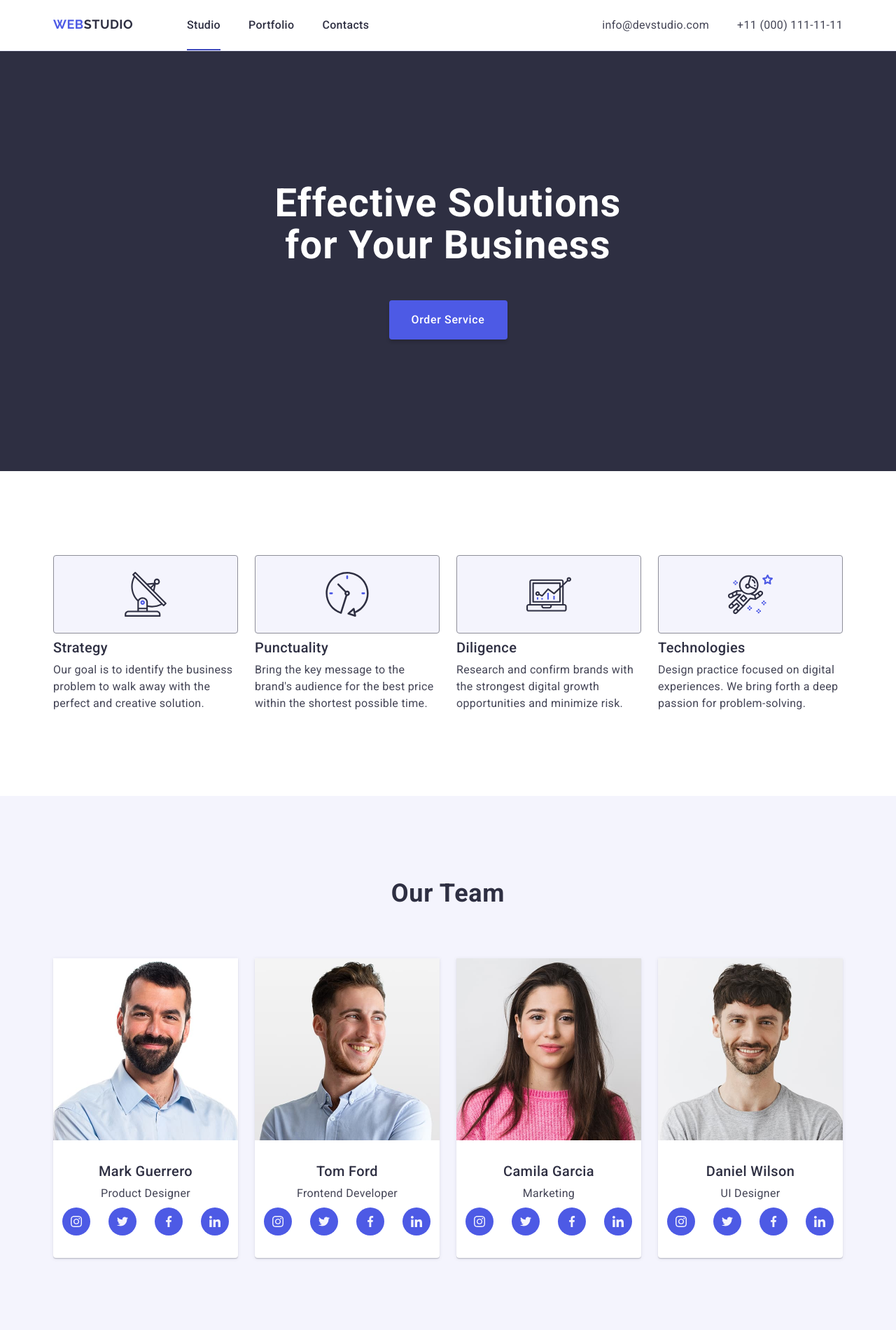
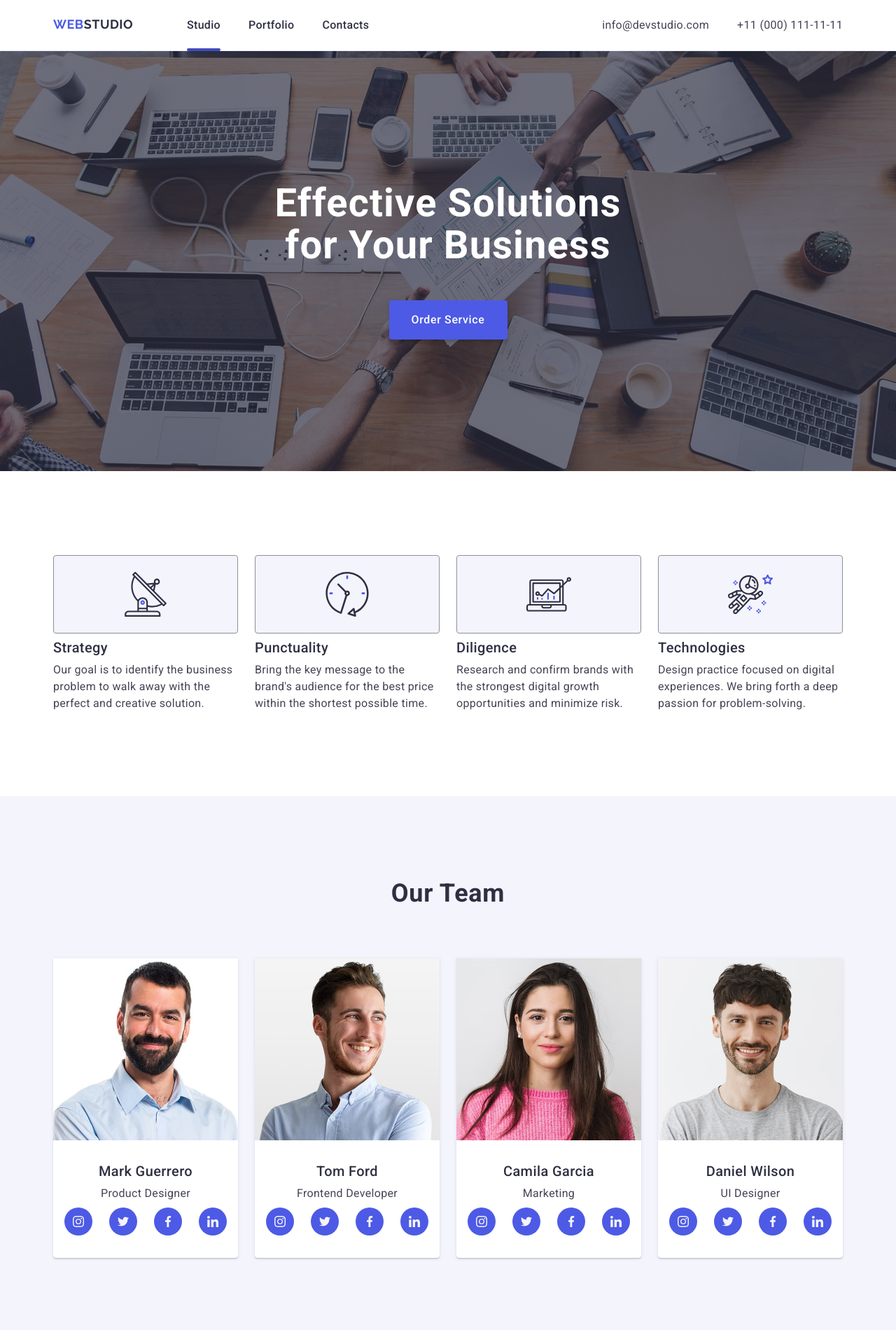
Before and after one commit to Anna-Ivanchenko/goit-markup-hw-04, a plain HTML site: page index.html in a window 1280 px wide. Shown: the top 1900 px of the page at 70% size. Drawn offline with nearby package versions, Linux system fonts and the light colour scheme.

Commit message:
add bug fixes for section header,hero,benefits,team

```diff
--- a/css/styles.css
+++ b/css/styles.css
@@ -1,3 +1,4 @@
+/* #region head */
 *,
 *::before,
 *::after {
@@ -38,10 +39,14 @@ img {
     margin-left: auto;
     margin-right: auto;
 }
+/* #endregion head */
 
 /* #region header */
 .page-header {
-    border-bottom: 1px solid #e7e9fc
+    border-bottom: 1px solid #e7e9fc;
+    box-shadow: 0px 2px 1px rgba(46, 47, 66, 0.08),
+        0px 1px 1px rgba(46, 47, 66, 0.16),
+        0px 1px 6px rgba(46, 47, 66, 0.08);
 }
 
 header .container {
@@ -90,6 +95,7 @@ header .nav {
     padding-top: 24px;
     padding-bottom: 24px;
     position: relative;
+    transition: color 250ms cubic-bezier(0.4, 0, 0.2, 1);
 }
 
 .nav-list .nav-link:hover,
@@ -104,11 +110,14 @@ header .nav {
     left: 0;
     bottom: 0;
     width: 0;
-    height: 2px;
+    height: 4px;
+    bottom: -1px;
+    border-radius: 2px;
 }
 
 .nav-link.caret::after {
     width: 100%;
+
 }
 
 .contact {
@@ -126,6 +135,7 @@ header .nav {
     color: #434455;
     line-height: 1.5;
     letter-spacing: 0.02em;
+    transition: color 250ms cubic-bezier(0.4, 0, 0.2, 1);
 }
 .contact .contacts:hover,
 .contact .contacts:focus {
@@ -138,11 +148,10 @@ header .nav {
 .hero-section {
     max-width: 1440px;
     background-color: #2E2F42;
-    background-image: linear-gradient(rgba(46, 47, 66, 0.7)),
-    url('/images/people-office.jpg');
+    background-image: linear-gradient(rgba(46, 47, 66, 0.7), rgba(46, 47, 66, 0.7)), url('/images/people-office.jpg');
     background-repeat: no-repeat;
     background-size: cover;
-    background-position: center center;
+    background-position: center;
     padding-top: 188px;
     padding-bottom: 188px;
     margin: 0 auto;
@@ -182,6 +191,7 @@ header .nav {
     cursor: pointer;
     margin-left: auto;
     margin-right: auto;
+    transition: background-color 250ms cubic-bezier(0.4, 0, 0.2, 1);
 }
 
 .hero-button:hover,
@@ -234,6 +244,7 @@ header .nav {
     border: 1px solid #8e8f99;
     border-radius: 4px;
     background: #f4f4fd;
+    margin-bottom: 8px;
 
 }
 
@@ -243,7 +254,6 @@ header .nav {
     font-size: 20px;
     line-height: 1.2;
     letter-spacing: 0.02em;
-    margin-top: 8px;
     margin-bottom: 8px;
 
 }
@@ -276,26 +286,35 @@ header .nav {
 
 .team-icon-list {
     display: flex;
-    justify-content: space-around;
+    justify-content: center;
     margin-top: 8px;
+    gap: 24px;
 
 }
 
-.team-icon-item{
-    display: flex;
-    justify-content: center;
-    align-items: center;
-    width: 40px;
-    height: 40px;
-    fill: #f4f4fd;
+.team-icon-list .team_link_icon {
+    width: 100%;
+    height: 100%;
     background-color: #4d5ae5;
     border-radius: 50%;
-    border: none;
+    display: flex;
+    align-items: center;
+    justify-content: center;
     transition: background-color 250ms cubic-bezier(0.4, 0, 0.2, 1);
 }
 
-.team-icon-list .team-icon-item:hover {
+.team-icon-list .team_link_icon:hover {
     background-color: #31d0aa;
+}
+
+.team-icon-item {
+    width: 40px;
+    height: 40px;
+    border: none;
+}
+
+.team-social-icon {
+    fill: #f4f4fd;
 }
 
 .team-list .team-item {
@@ -373,8 +392,6 @@ header .nav {
     position: relative;
     overflow: hidden;
 }
-
-.portfolio-photo {}
 
 .overlay {
     background: #4d5ae5;
--- a/index.html
+++ b/index.html
@@ -162,24 +162,32 @@
 
                 <ul class="team-icon-list">
                   <li class="team-icon-item">
+                    <a href="/" target="_blank" class="team_link_icon">
                       <svg class="team-social-icon" width="16" height="16">
                         <use href="./images/icons.svg#icon-instagram"></use>
                       </svg>
+                    </a>
                   </li>
                   <li class="team-icon-item">
+                    <a href="/" target="_blank" class="team_link_icon">
                       <svg class="team-social-icon" width="16" height="16">
                         <use href="./images/icons.svg#icon-twitter"></use>
                       </svg>
+                    </a>
                   </li>
                   <li class="team-icon-item">
+                    <a href="/" target="_blank" class="team_link_icon">
                       <svg class="team-social-icon" width="16" height="16">
                         <use href="./images/icons.svg#icon-facebook"></use>
                       </svg>
+                    </a>
                   </li>
                   <li class="team-icon-item">
+                    <a href="/" target="_blank" class="team_link_icon">
                       <svg class="team-social-icon" width="16" height="16">
                         <use href="./images/icons.svg#icon-linkedin"></use>
                       </svg>
+                    </a>
                   </li>
                 </ul>
               </div>
@@ -198,24 +206,32 @@
 
                 <ul class="team-icon-list">
                   <li class="team-icon-item">
+                    <a href="/" target="_blank" class="team_link_icon">
                       <svg class="team-social-icon" width="16" height="16">
                         <use href="./images/icons.svg#icon-instagram"></use>
                       </svg>
+                    </a>
                   </li>
                   <li class="team-icon-item">
+                    <a href="/" target="_blank" class="team_link_icon">
                       <svg class="team-social-icon" width="16" height="16">
                         <use href="./images/icons.svg#icon-twitter"></use>
                       </svg>
+                    </a>
                   </li>
                   <li class="team-icon-item">
+                    <a href="/" target="_blank" class="team_link_icon">
                       <svg class="team-social-icon" width="16" height="16">
                         <use href="./images/icons.svg#icon-facebook"></use>
                       </svg>
+                    </a>
                   </li>
                   <li class="team-icon-item">
+                    <a href="/" target="_blank" class="team_link_icon">
                       <svg class="team-social-icon" width="16" height="16">
                         <use href="./images/icons.svg#icon-linkedin"></use>
                       </svg>
+                    </a>
                   </li>
                 </ul>
               </div>
@@ -235,24 +251,32 @@
 
                 <ul class="team-icon-list">
                   <li class="team-icon-item">
+                    <a href="/" target="_blank" class="team_link_icon">
                       <svg class="team-social-icon" width="16" height="16">
                         <use href="./images/icons.svg#icon-instagram"></use>
                       </svg>
+                    </a>
                   </li>
                   <li class="team-icon-item">
+                    <a href="/" target="_blank" class="team_link_icon">
                       <svg class="team-social-icon" width="16" height="16">
                         <use href="./images/icons.svg#icon-twitter"></use>
                       </svg>
+                    </a>
                   </li>
                   <li class="team-icon-item">
+                    <a href="/" target="_blank" class="team_link_icon">
                       <svg class="team-social-icon" width="16" height="16">
                         <use href="./images/icons.svg#icon-facebook"></use>
                       </svg>
+                    </a>
                   </li>
                   <li class="team-icon-item">
+                    <a href="/" target="_blank" class="team_link_icon">
                       <svg class="team-social-icon" width="16" height="16">
                         <use href="./images/icons.svg#icon-linkedin"></use>
                       </svg>
+                    </a>
                   </li>
                 </ul>
               </div>
@@ -271,24 +295,32 @@
 
                 <ul class="team-icon-list">
                   <li class="team-icon-item">
+                    <a href="/" target="_blank" class="team_link_icon">
                       <svg class="team-social-icon" width="16" height="16">
                         <use href="./images/icons.svg#icon-instagram"></use>
                       </svg>
+                    </a>
                   </li>
                   <li class="team-icon-item">
+                    <a href="/" target="_blank" class="team_link_icon">
                       <svg class="team-social-icon" width="16" height="16">
                         <use href="./images/icons.svg#icon-twitter"></use>
                       </svg>
+                    </a>
                   </li>
                   <li class="team-icon-item">
+                    <a href="/" target="_blank" class="team_link_icon">
                       <svg class="team-social-icon" width="16" height="16">
                         <use href="./images/icons.svg#icon-facebook"></use>
                       </svg>
+                    </a>
                   </li>
                   <li class="team-icon-item">
+                    <a href="/" target="_blank" class="team_link_icon">
                       <svg class="team-social-icon" width="16" height="16">
                         <use href="./images/icons.svg#icon-linkedin"></use>
                       </svg>
+                    </a>
                   </li>
                 </ul>
               </div>
@@ -367,11 +399,11 @@
                 width="360"
                 height="300"
               />
-              <div class="overlay">
+              <p class="overlay">
                 14 Stylish and User-Friendly App Design Concepts · Task Manager
                 App · Calorie Tracker App · Exotic Fruit Ecommerce App · Cloud
                 Storage App
-              </div>
+              </p>
               <div class="portfolio-card">
                 <h3 class="portfolio-name">Taxi Service</h3>
                 <p class="portfolio-category">Marketing</p>
```
Lines whose indentation alone changed are shown as unchanged.
